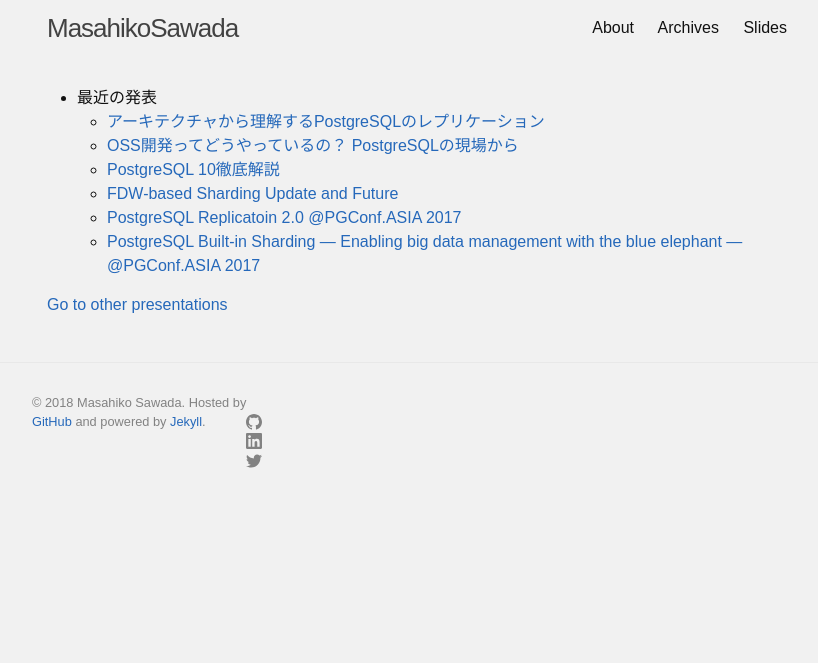
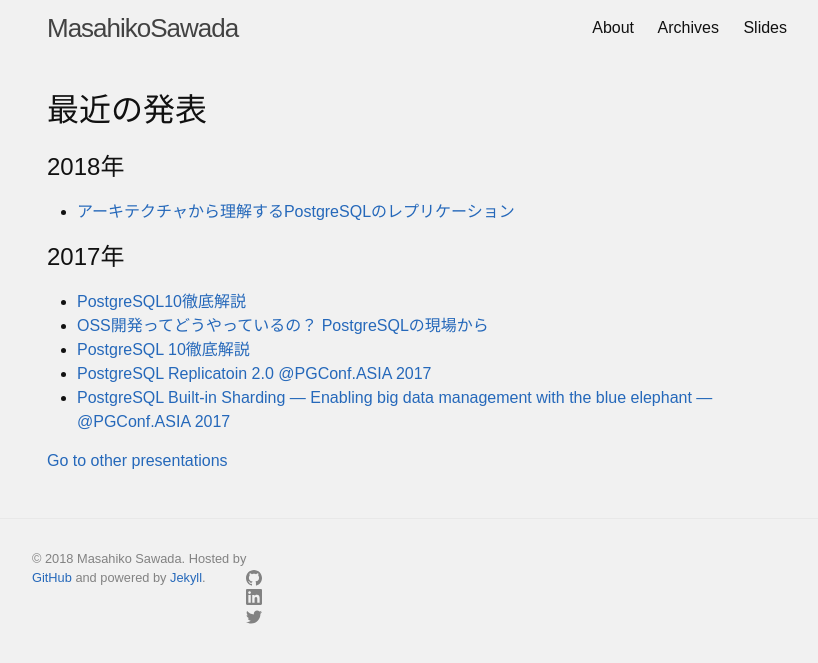
Before and after one commit to MasahikoSawada/masahikosawada.github.io, a Jekyll site: the page built from slides.md, in a window 1280 px wide. Shown: the top 663 px of the page, without its empty margins (223-1041 px from the left). Built offline with Jekyll 4.4.1, drawn with Linux system fonts in a browser that asks for light colours.

Commit message:
Categorize presentation slides.

```diff
--- a/slides.md
+++ b/slides.md
@@ -4,12 +4,16 @@
 permalink: /slides/
 ---
 
-* 最近の発表
-  * [アーキテクチャから理解するPostgreSQLのレプリケーション](https://www.slideshare.net/masahikosawada98/postgresql-86891271)
-  * [OSS開発ってどうやっているの？ PostgreSQLの現場から](https://www.slideshare.net/masahikosawada98/oss-postgresql)
-  * [PostgreSQL 10徹底解説](https://www.slideshare.net/masahikosawada98/postgresql10)
-  * [FDW-based Sharding Update and Future](https://www.slideshare.net/masahikosawada98/fdwbased-sharding-update-and-future)
-  * [PostgreSQL Replicatoin 2.0 @PGConf.ASIA 2017](http://www.pgconf.asia/JA/2017/wp-content/uploads/sites/2/2017/12/D1-A3.pdf)
-  * [PostgreSQL Built-in Sharding — Enabling big data management with the blue elephant — @PGConf.ASIA 2017](http://www.pgconf.asia/JA/2017/wp-content/uploads/sites/2/2017/12/D2-B1.pdf)
+# 最近の発表
+
+## 2018年
+* [アーキテクチャから理解するPostgreSQLのレプリケーション](https://www.slideshare.net/masahikosawada98/postgresql-86891271)
+
+## 2017年
+* [PostgreSQL10徹底解説](https://www.slideshare.net/masahikosawada98/postgresql10)
+* [OSS開発ってどうやっているの？ PostgreSQLの現場から](https://www.slideshare.net/masahikosawada98/oss-postgresql)
+* [PostgreSQL 10徹底解説](https://www.slideshare.net/masahikosawada98/)
+* [PostgreSQL Replicatoin 2.0 @PGConf.ASIA 2017](http://www.pgconf.asia/JA/2017/wp-content/uploads/sites/2/2017/12/D1-A3.pdf)
+* [PostgreSQL Built-in Sharding — Enabling big data management with the blue elephant — @PGConf.ASIA 2017](http://www.pgconf.asia/JA/2017/wp-content/uploads/sites/2/2017/12/D2-B1.pdf)
 
 [Go to other presentations](https://www.slideshare.net/masahikosawada98/presentations)
```
